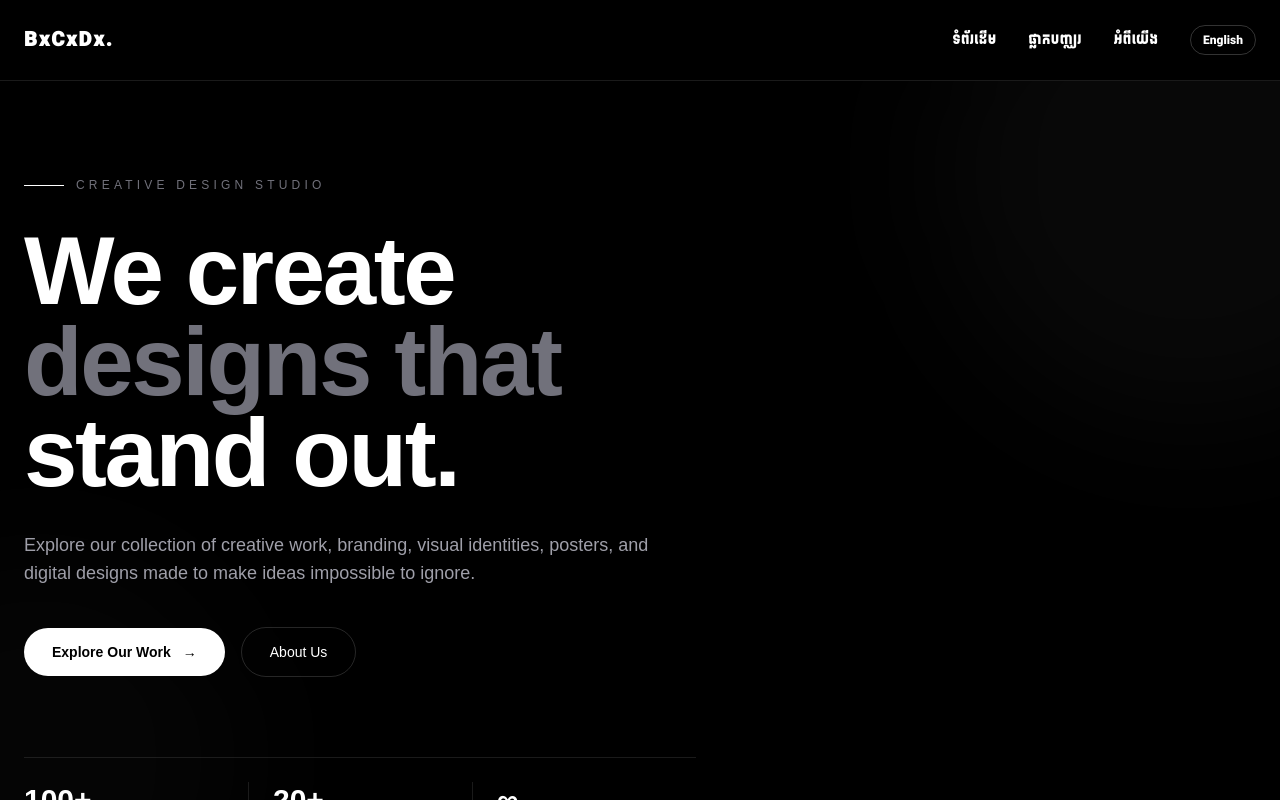
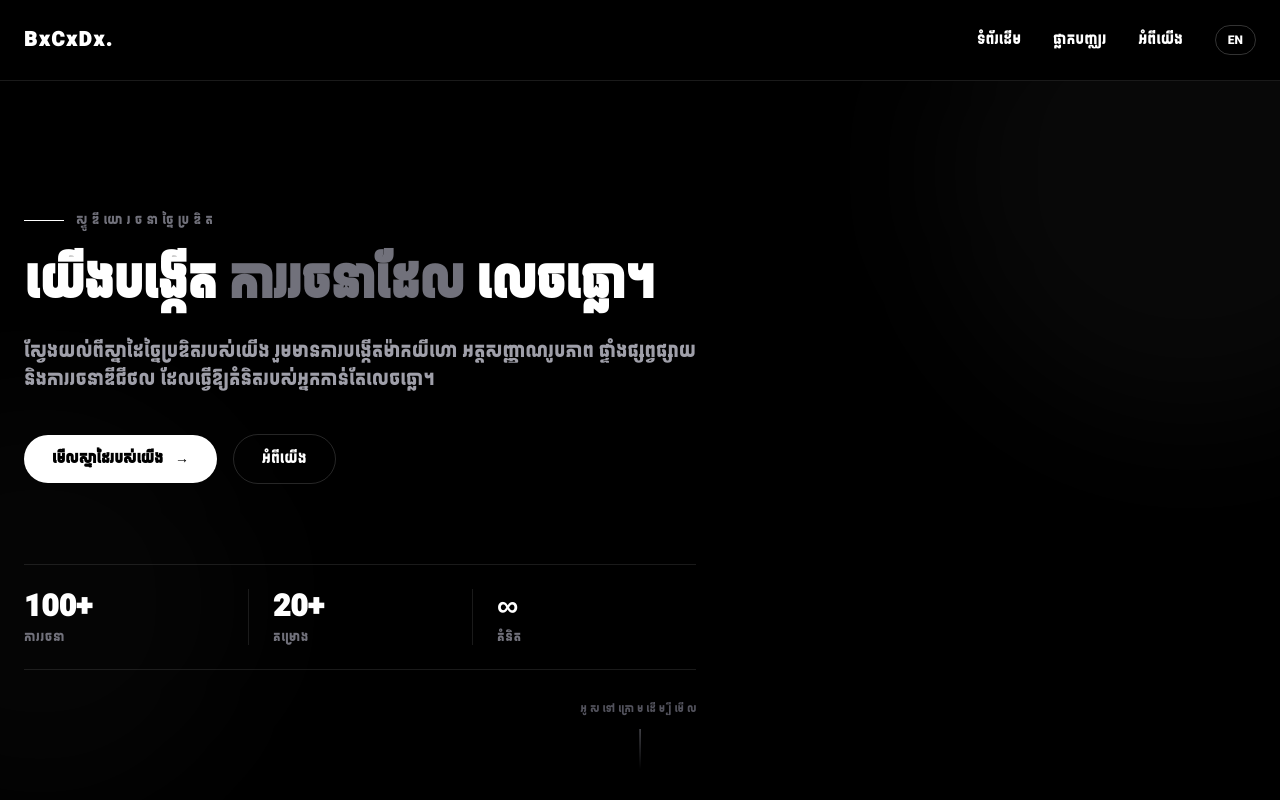
Before and after one commit to SemSreyleak11111111111111/store, a React (Vite) app: page / in a window 1280 px wide. Both pictures are taken after a click on the button "ខ្មែរ". Shown: the top 800 px of the page. Built offline with nearby package versions, Linux system fonts and the light colour scheme.

Commit message:
add Khmer languge on navbar and home

```diff
--- a/src/components/Navbar.jsx
+++ b/src/components/Navbar.jsx
@@ -2,15 +2,8 @@ import { useState } from "react";
 import { Menu, X } from "lucide-react";
 import categories from "../data/categoryData";
 
-function Navbar() {
+function Navbar({ isKhmer, toggleLanguage }) {
   const [menuOpen, setMenuOpen] = useState(false);
-  const [language, setLanguage] = useState("en");
-
-  const isKhmer = language === "kh";
-
-  const toggleLanguage = () => {
-    setLanguage(isKhmer ? "en" : "kh");
-  };
 
   return (
     <nav
@@ -31,6 +24,7 @@ function Navbar() {
         {/* Desktop Navigation */}
         <div className="hidden items-center gap-8 md:flex">
 
+          {/* Home */}
           <a
             href="/"
             className="text-sm transition hover:text-zinc-400"
@@ -38,16 +32,20 @@ function Navbar() {
             {isKhmer ? "ទំព័រដើម" : "Home"}
           </a>
 
+          {/* Categories */}
           {categories.map((category) => (
             <a
               key={category.slug}
               href={`/#${category.slug}`}
               className="text-sm transition hover:text-zinc-400"
             >
-              {category.name[language]}
+              {isKhmer
+                ? category.name.kh
+                : category.name.en}
             </a>
           ))}
 
+          {/* About */}
           <a
             href="/about"
             className="text-sm transition hover:text-zinc-400"
@@ -55,15 +53,13 @@ function Navbar() {
             {isKhmer ? "អំពីយើង" : "About"}
           </a>
 
-          {/* Language Toggle */}
+          {/* Language Button */}
           <button
             onClick={toggleLanguage}
             className="rounded-full border border-white/20 px-3 py-1.5 text-xs transition hover:border-white/50 hover:bg-white/10"
             aria-label="Change language"
           >
-  <span className={isKhmer ? "khmer-font" : ""}>
-    {isKhmer ? "English" : "ខ្មែរ"}
-  </span>
+            {isKhmer ? "EN" : "ខ្មែរ"}
           </button>
 
         </div>
@@ -71,16 +67,16 @@ function Navbar() {
         {/* Mobile Right Side */}
         <div className="flex items-center gap-4 md:hidden">
 
-          {/* Language Toggle */}
+          {/* Language Button */}
           <button
             onClick={toggleLanguage}
-            className="rounded-full border border-white/20 px-3 py-1.5 text-xs font-medium transition hover:border-white/50 hover:bg-white/10"
+            className="rounded-full border border-white/20 px-3 py-1.5 text-xs transition hover:border-white/50 hover:bg-white/10"
             aria-label="Change language"
           >
             {isKhmer ? "EN" : "ខ្មែរ"}
           </button>
 
-          {/* Mobile Menu Button */}
+          {/* Mobile Menu */}
           <button
             className="transition hover:text-zinc-400"
             onClick={() => setMenuOpen(!menuOpen)}
@@ -98,6 +94,7 @@ function Navbar() {
 
           <div className="flex flex-col gap-5">
 
+            {/* Home */}
             <a
               href="/"
               onClick={() => setMenuOpen(false)}
@@ -106,6 +103,7 @@ function Navbar() {
               {isKhmer ? "ទំព័រដើម" : "Home"}
             </a>
 
+            {/* Categories */}
             {categories.map((category) => (
               <a
                 key={category.slug}
@@ -113,10 +111,13 @@ function Navbar() {
                 onClick={() => setMenuOpen(false)}
                 className="text-sm transition hover:text-zinc-400"
               >
-                {category.name[language]}
+                {isKhmer
+                  ? category.name.kh
+                  : category.name.en}
               </a>
             ))}
 
+            {/* About */}
             <a
               href="/about"
               onClick={() => setMenuOpen(false)}
--- a/src/pages/Home.jsx
+++ b/src/pages/Home.jsx
@@ -1,52 +1,95 @@
+import { useState } from "react";
 import Navbar from "../components/Navbar";
 import ProductGrid from "../components/ProductGrid";
 
+// function Home() {
+
+//   const [isKhmer, setIsKhmer] = useState(false);
+
+//   const toggleLanguage = () => {
+//     setIsKhmer((prev) => !prev);
+//   };
 function Home() {
+  const [isKhmer, setIsKhmer] = useState(false);
+
+  const toggleLanguage = () => {
+    setIsKhmer(!isKhmer);
+  };
+
+
   return (
-    <div className="min-h-screen bg-black text-white">
-
-      <Navbar />
+    <div
+      className={`min-h-screen bg-black text-white ${isKhmer ? "khmer-font" : ""
+        }`}
+    >
+      <Navbar
+        isKhmer={isKhmer}
+        toggleLanguage={toggleLanguage}
+      />
 
       {/* Hero */}
       <section className="relative overflow-hidden">
+
         {/* Background decoration */}
         <div className="pointer-events-none absolute -right-40 -top-40 h-[500px] w-[500px] rounded-full bg-white/[0.03] blur-3xl" />
         <div className="pointer-events-none absolute -left-40 bottom-0 h-[400px] w-[400px] rounded-full bg-white/[0.02] blur-3xl" />
 
         <div className="relative mx-auto flex min-h-[calc(100vh-80px)] max-w-7xl items-center px-6 py-24">
+
           <div className="w-full">
 
             {/* Small label */}
             <div className="mb-8 flex items-center gap-3">
+
               <span className="h-px w-10 bg-white" />
+
               <span className="text-xs font-medium uppercase tracking-[0.35em] text-zinc-500">
-                Creative Design Studio
+                {isKhmer
+                  ? "ស្ទូឌីយោរចនាច្នៃប្រឌិត"
+                  : "Creative Design Studio"}
               </span>
+
             </div>
 
             {/* Main heading */}
-            <h1 className="max-w-5xl text-5xl font-bold leading-[0.95] tracking-tight sm:text-6xl md:text-8xl">
+            <h1 className="max-w-5xl text-xl font-bold leading-tight tracking-tight sm:text-6xl md:text-5xl sm:leading-[0.95]">
+              {isKhmer ? (
+                <span className="block break-normal">
+                  យើងបង្កើត <span className="text-zinc-500">ការរចនាដែល</span> លេចធ្លោ។
+                </span>
+              ) : (
+                <>
                   We create
                   <br />
-              <span className="text-zinc-500">designs that</span>
+                  <span className="text-zinc-500">
+                    designs that
+                  </span>
                   <br />
-              <span>stand out.</span>
+                  <span>
+                    stand out.
+                  </span>
+                </>
+              )}
             </h1>
 
             {/* Description */}
             <p className="mt-8 max-w-2xl text-base leading-7 text-zinc-400 md:text-lg">
-              Explore our collection of creative work, branding, visual
-              identities, posters, and digital designs made to make ideas
-              impossible to ignore.
+              {isKhmer
+                ? "ស្វែងយល់ពីស្នាដៃច្នៃប្រឌិតរបស់យើង រួមមានការបង្កើតម៉ាកយីហោ អត្តសញ្ញាណរូបភាព ផ្ទាំងផ្សព្វផ្សាយ និងការរចនាឌីជីថល ដែលធ្វើឱ្យគំនិតរបស់អ្នកកាន់តែលេចធ្លោ។"
+                : "Explore our collection of creative work, branding, visual identities, posters, and digital designs made to make ideas impossible to ignore."}
             </p>
 
             {/* Buttons */}
             <div className="mt-10 flex flex-wrap items-center gap-4">
+
               <a
                 href="#projects"
                 className="group flex items-center gap-3 rounded-full bg-white px-7 py-3.5 text-sm font-semibold text-black transition hover:bg-zinc-200"
               >
-                Explore Our Work
+                {isKhmer
+                  ? "មើលស្នាដៃរបស់យើង"
+                  : "Explore Our Work"}
+
                 <span className="transition-transform group-hover:translate-x-1">
                   →
                 </span>
@@ -56,32 +99,50 @@ function Home() {
                 href="#about"
                 className="rounded-full border border-white/15 px-7 py-3.5 text-sm font-medium text-white transition hover:border-white/40 hover:bg-white/5"
               >
-                About Us
+                {isKhmer
+                  ? "អំពីយើង"
+                  : "About Us"}
               </a>
+
             </div>
 
             {/* Stats */}
             <div className="mt-20 grid max-w-2xl grid-cols-3 border-y border-white/10 py-6">
+
               <div>
-                <p className="text-2xl font-bold md:text-3xl">100+</p>
+                <p className="text-2xl font-bold md:text-3xl">
+                  100+
+                </p>
+
                 <p className="mt-1 text-xs uppercase tracking-wider text-zinc-500">
-                  Designs
+                  {isKhmer ? "ការរចនា" : "Designs"}
                 </p>
               </div>
 
               <div className="border-l border-white/10 pl-6">
-                <p className="text-2xl font-bold md:text-3xl">20+</p>
+
+                <p className="text-2xl font-bold md:text-3xl">
+                  20+
+                </p>
+
                 <p className="mt-1 text-xs uppercase tracking-wider text-zinc-500">
-                  Projects
+                  {isKhmer ? "គម្រោង" : "Projects"}
                 </p>
+
               </div>
 
               <div className="border-l border-white/10 pl-6">
-                <p className="text-2xl font-bold md:text-3xl">∞</p>
+
+                <p className="text-2xl font-bold md:text-3xl">
+                  ∞
+                </p>
+
                 <p className="mt-1 text-xs uppercase tracking-wider text-zinc-500">
-                  Ideas
+                  {isKhmer ? "គំនិត" : "Ideas"}
                 </p>
+
               </div>
+
             </div>
 
           </div>
@@ -89,12 +150,17 @@ function Home() {
 
         {/* Scroll indicator */}
         <div className="absolute bottom-8 left-1/2 hidden -translate-x-1/2 flex-col items-center gap-3 text-zinc-600 md:flex">
+
           <span className="text-[10px] uppercase tracking-[0.3em]">
-            Scroll to explore
+            {isKhmer
+              ? "អូសទៅក្រោមដើម្បីមើល"
+              : "Scroll to explore"}
           </span>
 
           <div className="h-10 w-px bg-gradient-to-b from-zinc-500 to-transparent" />
+
         </div>
+
       </section>
 
       {/* Projects */}
@@ -102,25 +168,36 @@ function Home() {
         id="projects"
         className="mx-auto max-w-7xl px-6 pb-32"
       >
+
         {/* Section heading */}
         <div className="mb-12 flex flex-col justify-between gap-6 md:flex-row md:items-end">
+
           <div>
+
             <p className="mb-3 text-xs uppercase tracking-[0.3em] text-zinc-600">
-              Selected Work
+              {isKhmer
+                ? "ស្នាដៃដែលបានជ្រើសរើស"
+                : "Selected Work"}
             </p>
 
             <h2 className="text-3xl font-bold tracking-tight md:text-5xl">
-              Our Designs
+              {isKhmer
+                ? "ការរចនារបស់យើង"
+                : "Our Designs"}
             </h2>
+
           </div>
 
           <p className="max-w-md text-sm leading-6 text-zinc-500">
-            A collection of visual designs created with simplicity,
-            creativity, and attention to detail.
+            {isKhmer
+              ? "ស្នាដៃរចនាដែលបង្កើតឡើងដោយផ្តោតលើភាពសាមញ្ញ ភាពច្នៃប្រឌិត និងការយកចិត្តទុកដាក់លើរាល់ព័ត៌មានលម្អិត។"
+              : "A collection of visual designs created with simplicity, creativity, and attention to detail."}
           </p>
+
         </div>
 
         <ProductGrid />
+
       </section>
 
       {/* About */}
@@ -128,46 +205,74 @@ function Home() {
         id="about"
         className="border-t border-white/10"
       >
+
         <div className="mx-auto max-w-7xl px-6 py-24">
+
           <div className="grid gap-12 md:grid-cols-2 md:items-center">
 
             <div>
+
               <p className="mb-4 text-xs uppercase tracking-[0.3em] text-zinc-600">
-                About
+                {isKhmer ? "អំពីយើង" : "About"}
               </p>
 
               <h2 className="text-4xl font-bold leading-tight md:text-6xl">
+
+                {isKhmer ? (
+                  <>
+                    ការរចនាល្អ
+                    <br />
+
+                    <span className="text-zinc-500">
+                      បង្កើតឥទ្ធិពល។
+                    </span>
+                  </>
+                ) : (
+                  <>
                     Good design
                     <br />
+
                     <span className="text-zinc-500">
                       makes an impact.
                     </span>
+                  </>
+                )}
+
               </h2>
+
             </div>
 
             <div>
+
               <p className="leading-7 text-zinc-400">
-                We believe design should do more than look good. It should
-                communicate an idea, create emotion, and help a brand become
-                memorable.
+                {isKhmer
+                  ? "យើងជឿថា ការរចនាមិនគួរត្រឹមតែស្អាតប៉ុណ្ណោះទេ។ វាគួរតែអាចបង្ហាញគំនិត បង្កើតអារម្មណ៍ និងជួយឱ្យម៉ាកយីហោកាន់តែងាយចងចាំ។"
+                  : "We believe design should do more than look good. It should communicate an idea, create emotion, and help a brand become memorable."}
               </p>
 
               <p className="mt-5 leading-7 text-zinc-500">
-                From branding and posters to digital visuals, every project
-                is created with purpose and attention to detail.
+                {isKhmer
+                  ? "ចាប់ពីការបង្កើតម៉ាកយីហោ និងផ្ទាំងផ្សព្វផ្សាយ រហូតដល់រូបភាពឌីជីថល គ្រប់គម្រោងត្រូវបានបង្កើតឡើងដោយមានគោលបំណង និងការយកចិត្តទុកដាក់លើព័ត៌មានលម្អិត។"
+                  : "From branding and posters to digital visuals, every project is created with purpose and attention to detail."}
               </p>
 
               <a
                 href="#projects"
                 className="mt-8 inline-flex items-center gap-2 text-sm font-medium text-white transition hover:text-zinc-400"
               >
-                View our work
+                {isKhmer
+                  ? "មើលស្នាដៃរបស់យើង"
+                  : "View our work"}
+
                 <span>→</span>
               </a>
+
             </div>
 
           </div>
+
         </div>
+
       </section>
 
     </div>
```
Lines whose indentation alone changed are shown as unchanged.
